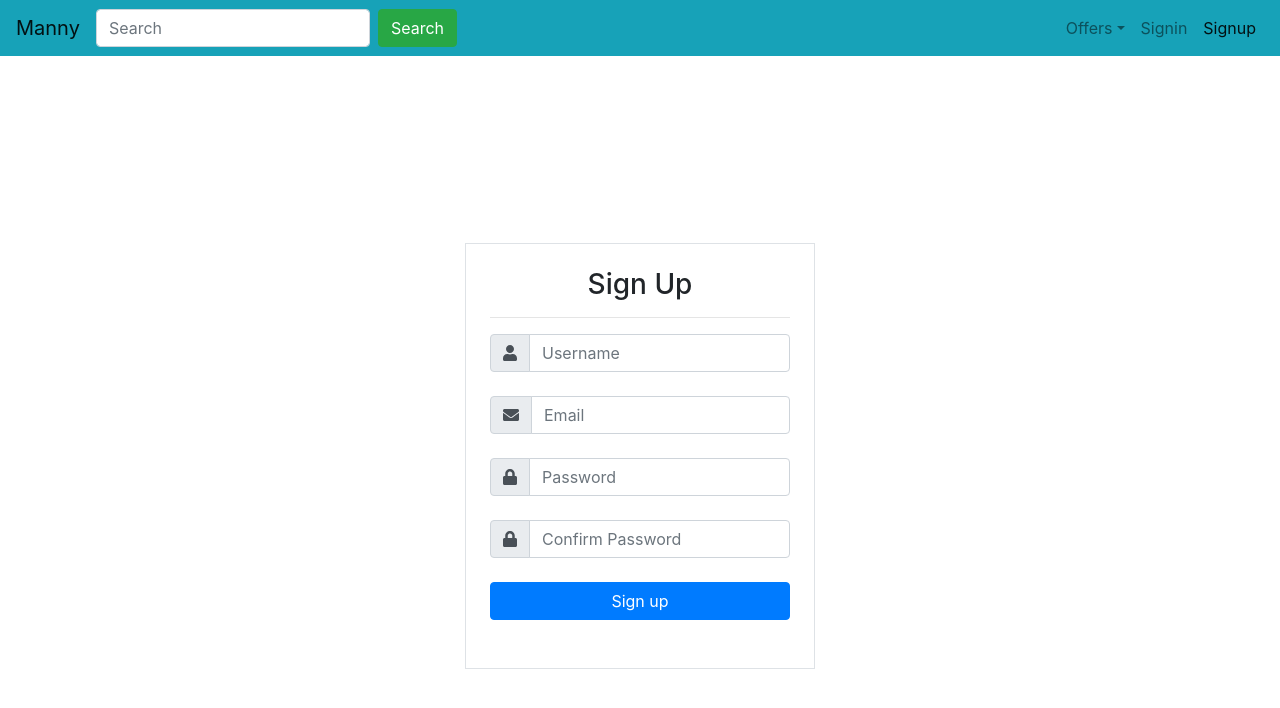
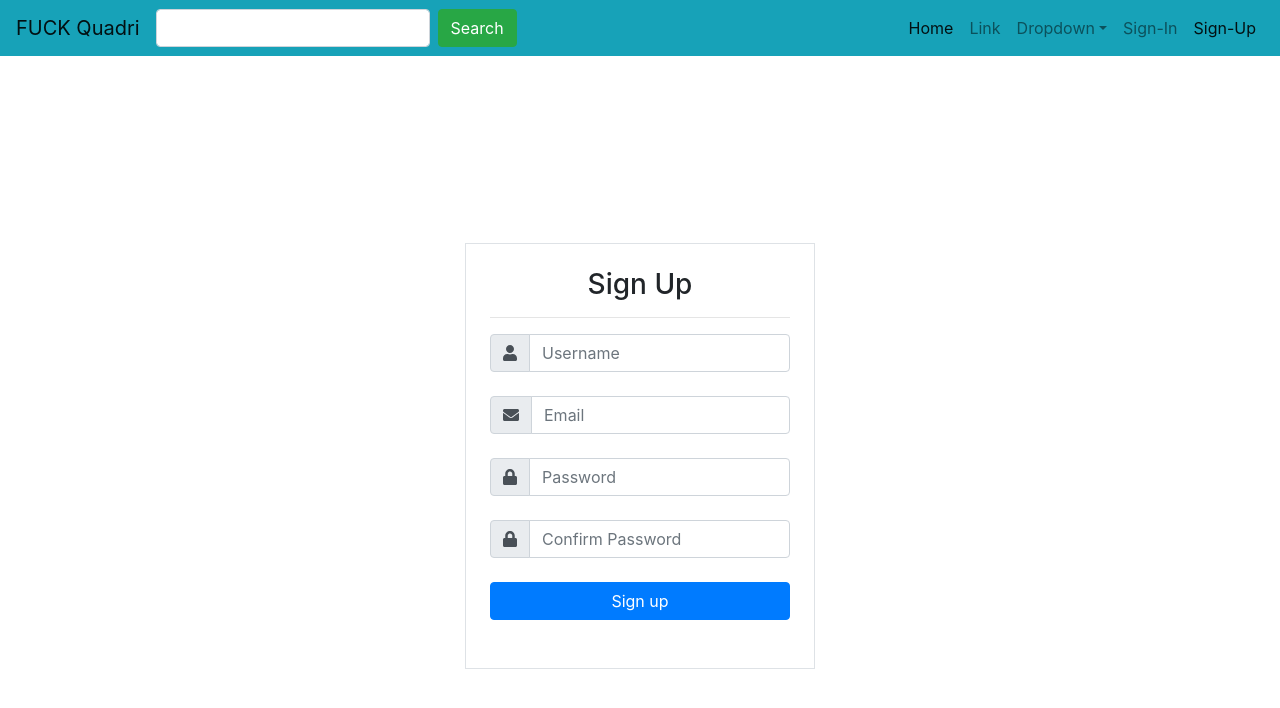
Before and after one commit to Oreoluwa91/reactapp, a React (Create React App) app: page /signup in a window 1280 px wide. Shown: the top 708 px of the page. Built offline with nearby package versions, Linux system fonts and the light colour scheme.

Commit message:
third commit

```diff
--- a/src/components/mrken/footer.jsx
+++ b/src/components/mrken/footer.jsx
@@ -9,7 +9,7 @@ class Footer extends React.Component {
 
         return (
 
-            <footer className="page-footer font-small unique-color-dark bg-info text-white" >
+            <footer className="page-footer font-small unique-color-dark bg-dark text-white" >
 
                 <div style={{ backgroundColor: "green" }}>
                     <div className="container">
--- a/src/components/mrken/navbar.jsx
+++ b/src/components/mrken/navbar.jsx
@@ -1,6 +1,6 @@
 import React from 'react';
 import { FontAwesomeIcon } from '@fortawesome/react-fontawesome'
-import { faHome, faSignin } from '@fortawesome/free-solid-svg-icons'
+import { faHome, faSignin, faSignOutAlt, faUser } from '@fortawesome/free-solid-svg-icons'
 import { NavLink, withRouter, Route } from 'react-router-dom'
 
 
@@ -11,11 +11,17 @@ class Navbar extends React.Component {
     auth = () => {
         const token = sessionStorage.getItem("token")
         let menu = (
-            <ul className="navbar-nav me-auto mb-2 mb-lg-0 ml-auto">
 
+            <ul className="navbar-nav ml-auto">
+                            <li className="nav-item active">
+                                <NavLink className="nav-link" to="/">Home <span className="sr-only">(current)</span></NavLink>
+                            </li>
+                            <li className="nav-item">
+                                <a className="nav-link" href="#">Link</a>
+                            </li>
                             <li className="nav-item dropdown">
                                 <a className="nav-link dropdown-toggle" href="#" id="navbarDropdown" role="button" data-toggle="dropdown" aria-expanded="false">
-                        Offers
+                                    Dropdown
                                 </a>
                                 <div className="dropdown-menu" aria-labelledby="navbarDropdown">
                                     <a className="dropdown-item" href="#">Action</a>
@@ -25,24 +31,28 @@ class Navbar extends React.Component {
                                 </div>
                             </li>
                             <li className="nav-item">
-                    <NavLink className="nav-link" to="/signin">Signin</NavLink>
+                                <NavLink className="nav-link" to="/signin">Sign-In</NavLink>
                             </li>
-
                             <li className="nav-item">
-                    <NavLink className="nav-link" to="/signup">Signup</NavLink>
+                                <NavLink className="nav-link" to="/signup">Sign-Up</NavLink>
                             </li>
                         </ul>
 
         )
         if (token !== null) {
             menu =
-            <ul className="navbar-nav me-auto mb-2 mb-lg-0 ml-auto">
+            <ul className="navbar-nav ml-auto">
+            <li className="nav-item active">
+                <a className="nav-link" href="#"><FontAwesomeIcon icon= {faUser}/ >Home <span className="sr-only">(current)</span></a>
+            </li>
             <li className="nav-item">
-                        <NavLink className="nav-link" to="/account">Account</NavLink>
+                <a className="nav-link" href="#">Link</a>
             </li>
-
             <li className="nav-item">
-                        <NavLink className="nav-link" to="/signin" onClick={this.signout}>Signout</NavLink>
+                                <a className="nav-link"><FontAwesomeIcon icon= {faUser}/ >Account</a>
+                            </li>
+                            <li className="nav-item">
+                                <NavLink className="nav-link" to="/signin"><FontAwesomeIcon icon= {faSignOutAlt}/ >Sign-Out</NavLink>
                             </li>
         </ul>
 
@@ -53,29 +63,22 @@ class Navbar extends React.Component {
 
     render() {
         return (
-            <React.Fragment>
                 <nav className="navbar navbar-expand-lg navbar-light bg-info">
-                    <NavLink className="navbar-brand" exact to="/">Manny</NavLink>
-                    <form className="form-inline my-2 my-lg-0">
-                        <input className="form-control mr-sm-2" type="search" placeholder="Search" aria-label="Search" />
-                        <button className="btn btn-success my-2 my-sm-0" type="submit">Search</button>
-                    </form>
-
-
+                    <NavLink className="navbar-brand" to="/">FUCK Quadri</NavLink>
                     <button className="navbar-toggler" type="button" data-toggle="collapse" data-target="#navbarSupportedContent" aria-controls="navbarSupportedContent" aria-expanded="false" aria-label="Toggle navigation">
                         <span className="navbar-toggler-icon"></span>
                     </button>
+             <div className="collapse navbar-collapse" id="navbarSupportedContent">
+                    <form className="form-inline my-2 my-lg-0">
+                            <input className="form-control mr-sm-2" type="search" placeholder="" aria-label="Search"/>
+                                <button className="btn btn-outline-success my-2 my-sm-0 btn-success text-white" type="submit">Search</button>
+                    </form>
 
-
-                    <div className="collapse navbar-collapse" id="navbarSupportedContent ">
 
                         {this.auth()}
                 </div>
                 </nav>
-            </React.Fragment>
         );
-
     }
 }
-
 export default withRouter(Navbar);
```
Also changed, not shown: src/components/mrken/signup.jsx (+8 -8 lines). Lines whose indentation alone changed are shown as unchanged.
